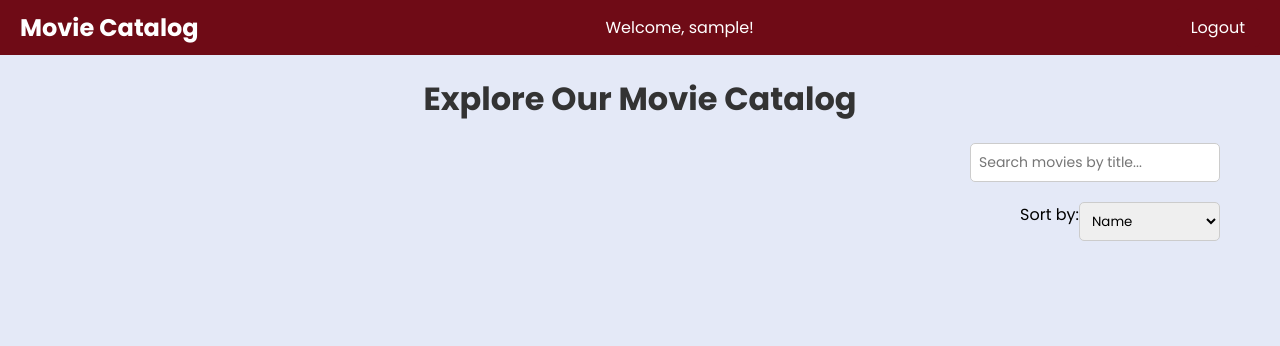
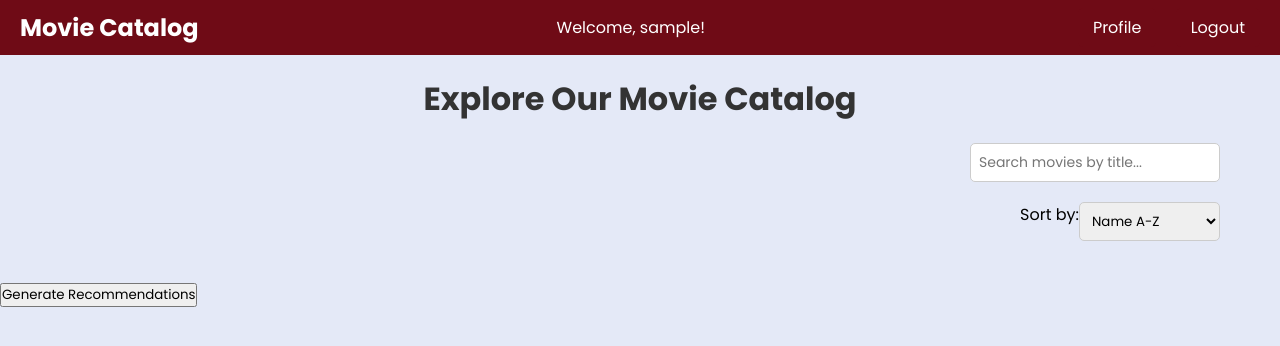
Before and after one commit to mikolajwojnowski/movies, a PHP site: page /index.php in a window 1280 px wide. Shown: the top 346 px of the page. Run offline with PHP 8.4, Linux system fonts and the light colour scheme; the visitor is signed in with stand-in values (Sample User, id 1).

Commit message:
small changes

```diff
--- a/index.php
+++ b/index.php
@@ -1,5 +1,11 @@
 <?php
+
 session_start();
+//debug reason only//
+// print_r($_SESSION['user']);
+// print_r($_SESSION['id']);
+// in assiociative array we store user email and user_id for session handling
+
 ?>
 
 <!DOCTYPE html>
@@ -13,7 +19,7 @@ session_start();
 <body>
     <!-- Navbar -->
     <nav class="navbar">
-        <a href="#" class="logo">Movie Catalog</a>
+        <a href="index.php" class="logo">Movie Catalog</a>
 
         <!-- Welcome Message -->
         <div class="welcome">
@@ -25,6 +31,7 @@ session_start();
         <!-- Authentication Links -->
         <div class="auth-links">
             <?php if (isset($_SESSION['user'])): ?>
+                <a href="user_profile.php">Profile</a>
                 <a href="logout.php">Logout</a>
             <?php else: ?>
                 <a href="login.php">Log In</a>
@@ -46,7 +53,8 @@ session_start();
         <div class="sorting">
             <label for="sort-by">Sort by:</label>
             <select id="sort-by" onchange="sortMovies()">
-                <option value="name">Name</option>
+                <option value="name">Name A-Z</option>
+                <option value="name-desc">Name Z-A</option>
                 <option value="rating">Average Rating</option>
             </select>
         </div>
@@ -55,7 +63,20 @@ session_start();
         <div class="catalog" id="catalog">
             <!-- JavaScript will dynamically load movie cards here -->
         </div>
+
+        <!-- Loading indicator -->
+        <div id="loading" style="display: none;">Loading more movies...</div>
     </div>
+
+    <!-- Recommendations Button -->
+     <!-- idk, its not visible anyway, delete it  -->
+    <?php if (isset($_SESSION['user'])): ?>
+        <div class="recommendations">
+            <form action="generate_recommendations.php" method="post">
+                <button type="submit">Generate Recommendations</button>
+            </form>
+        </div>
+    <?php endif; ?>
 
     <script type="module" src="script.js"></script>
 </body>
```
